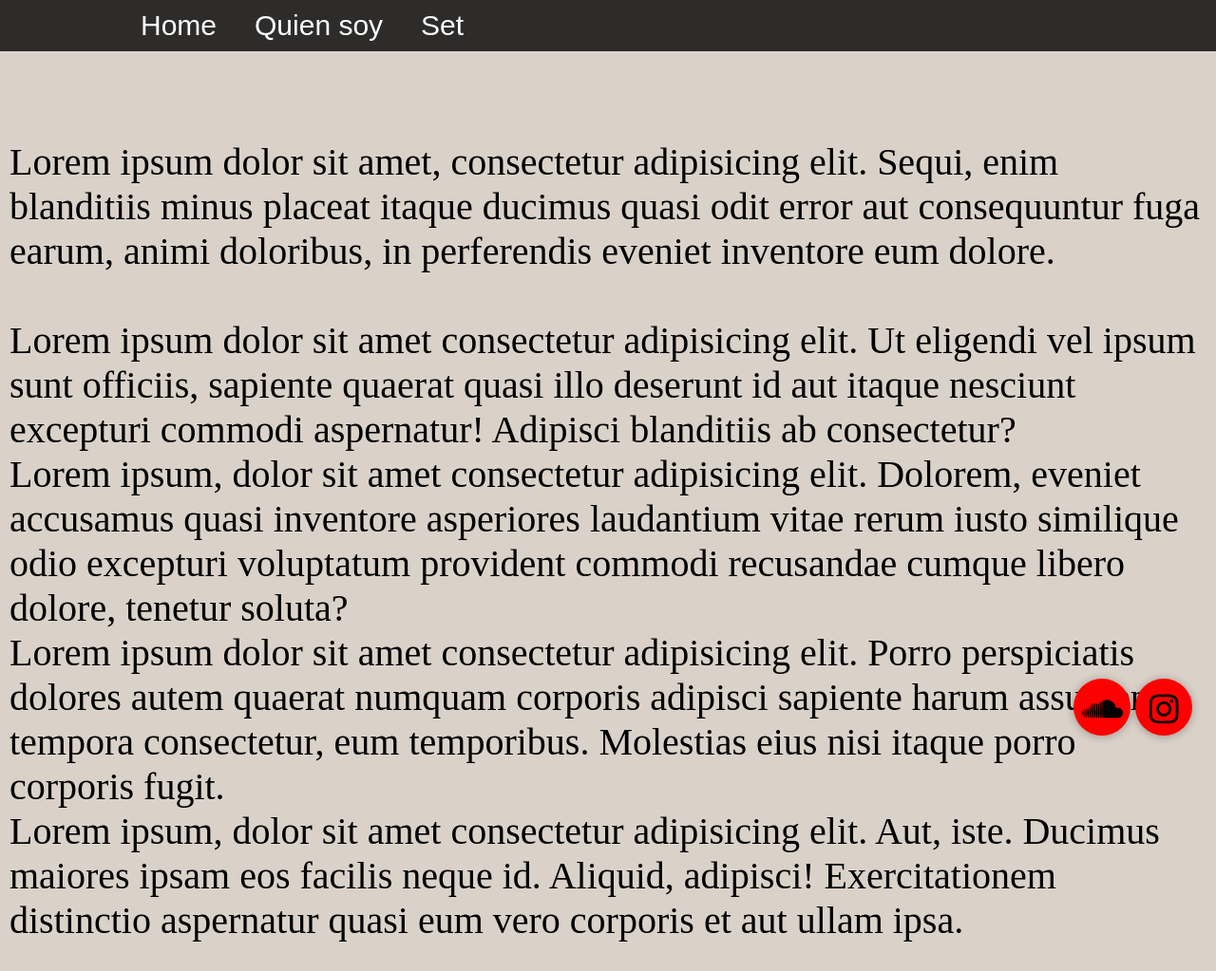
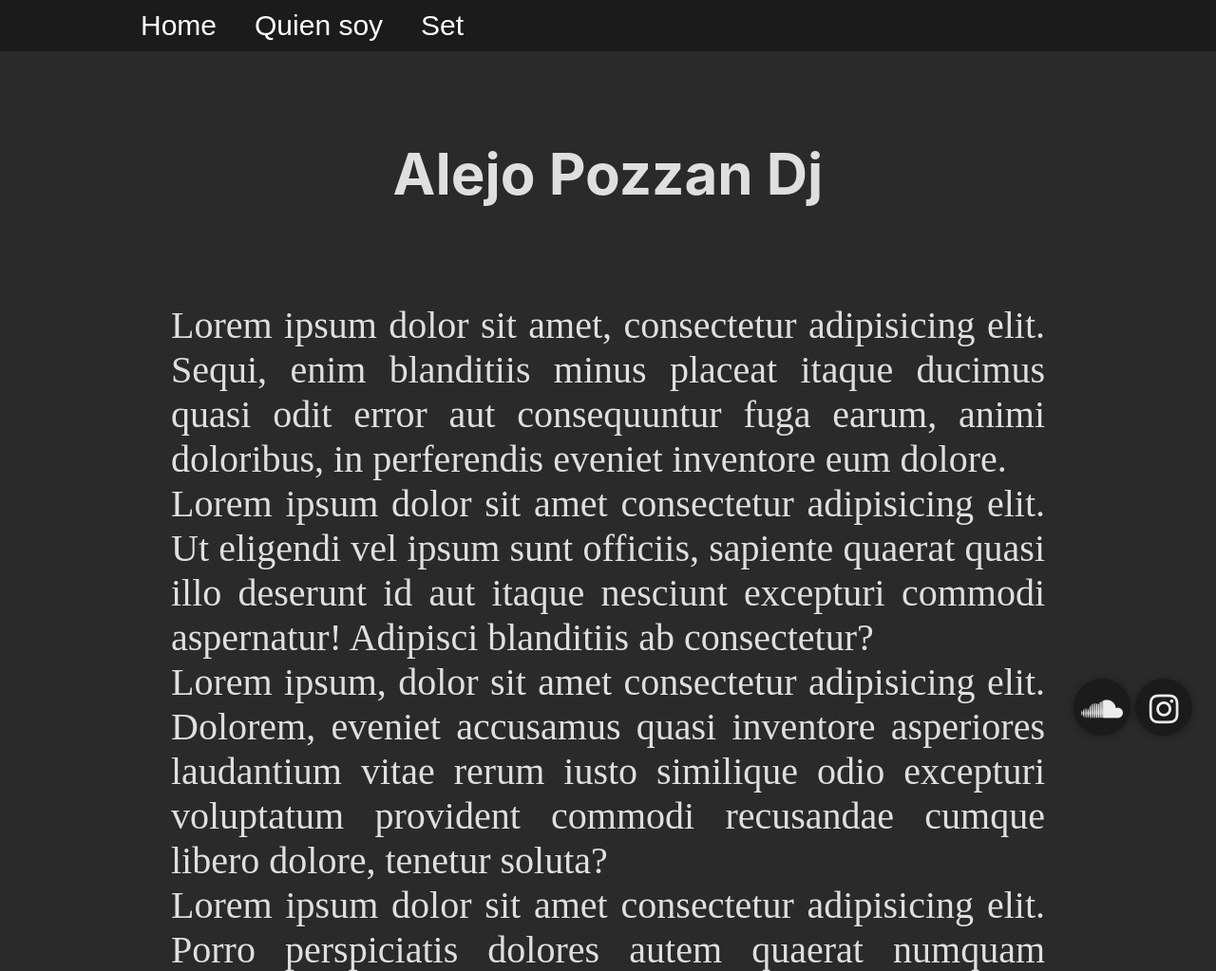
Before and after one commit to ManuNalerio/Proyecto-alejo, a website: page index.html in a window 1280 px wide. Shown: the top 1023 px of the page at 95% size. Before the commit the page ends 993 px from the top, so only its background shows below. Drawn offline with Linux system fonts and the light colour scheme.

Commit message:
nuevo repo

```diff
--- a/index.html
+++ b/index.html
@@ -31,8 +31,10 @@
       <img class="logo" src="images/logo-removebg-preview.png" alt="">
       </div>
 
-      <p class="texto-intro">Lorem ipsum dolor sit amet, consectetur adipisicing elit. Sequi, enim blanditiis minus placeat itaque ducimus quasi odit error aut consequuntur fuga earum, animi doloribus, in perferendis eveniet inventore eum dolore.</p>
-      <br>
+      <h1>Alejo Pozzan Dj</h1>
+
+      <p>Lorem ipsum dolor sit amet, consectetur adipisicing elit. Sequi, enim blanditiis minus placeat itaque ducimus quasi odit error aut consequuntur fuga earum, animi doloribus, in perferendis eveniet inventore eum dolore.</p>
+
       <p>Lorem ipsum dolor sit amet consectetur adipisicing elit. Ut eligendi vel ipsum sunt officiis, sapiente quaerat quasi illo deserunt id aut itaque nesciunt excepturi commodi aspernatur! Adipisci blanditiis ab consectetur?</p>
 
       <p>Lorem ipsum, dolor sit amet consectetur adipisicing elit. Dolorem, eveniet accusamus quasi inventore asperiores laudantium vitae rerum iusto similique odio excepturi voluptatum provident commodi recusandae cumque libero dolore, tenetur soluta?</p>
--- a/scss/_body.scss
+++ b/scss/_body.scss
@@ -1,3 +1,19 @@
 body{
-    background-color: rgb(218, 210, 201);
+    background-color: rgb(42, 42, 42);
 }
+
+h1{
+    margin-left: 180px;
+    margin-right: 180px;
+    margin-bottom: 100px;
+    text-align: center;
+    color: #dfdfdf;
+    font-family: -apple-system, BlinkMacSystemFont, 'Segoe UI', Roboto, Oxygen, Ubuntu, Cantarell, 'Open Sans', 'Helvetica Neue', sans-serif;
+}
+
+p{
+    margin-left: 180px;
+    margin-right: 180px;
+    text-align: justify;
+    color: #dfdfdf;
+}
--- a/scss/_footer.scss
+++ b/scss/_footer.scss
@@ -5,8 +5,8 @@
     line-height: 63px;
     bottom:25px;
     right:25px;
-    background:rgb(255, 0, 0);
-    color:#000;
+    background:rgb(27, 27, 27);
+    color:rgb(236, 236, 236);
     border-radius:50px;
     text-align:center;
     font-size:35px;
```
Also changed, not shown: css/style.css, 1 other file.
